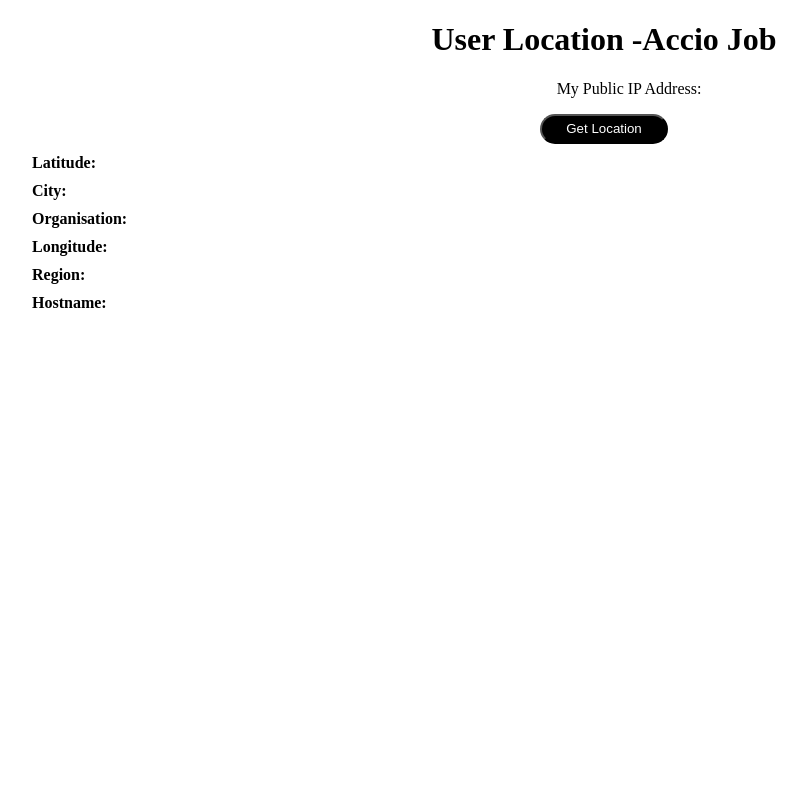
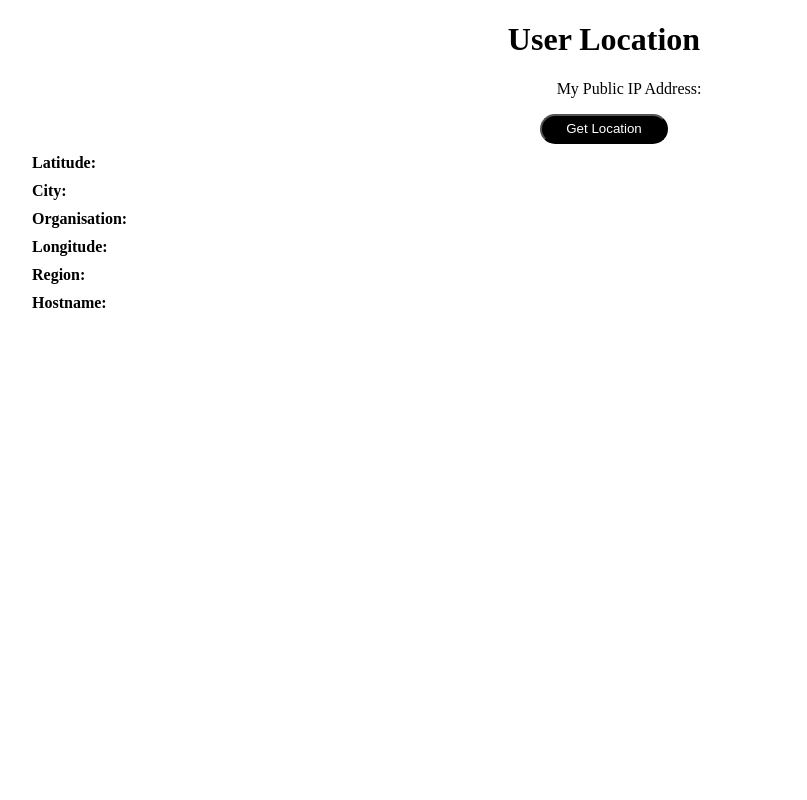
Before and after one commit to vijaykumarcse007/User-Location, a plain HTML site: page index.html in a window 1280 px wide. Shown: the top 800 px of the page, without its empty margins (36-843 px from the left). Drawn offline with nearby package versions, Linux system fonts and the light colour scheme; some packages are replaced by stand-ins of ours; no server answers.

Commit message:
index.html

```diff
--- a/index.html
+++ b/index.html
@@ -142,7 +142,7 @@
 </head>
 <body onload="getUserIP()">
   <center>
-    <h1>User Location -Accio Job</h1>
+    <h1>User Location</h1>
   <p>My Public IP Address: <span id="ip-address"></span></p>
   <button id="get-location" onclick="getLocation()">Get Location</button>
   </center>
```
